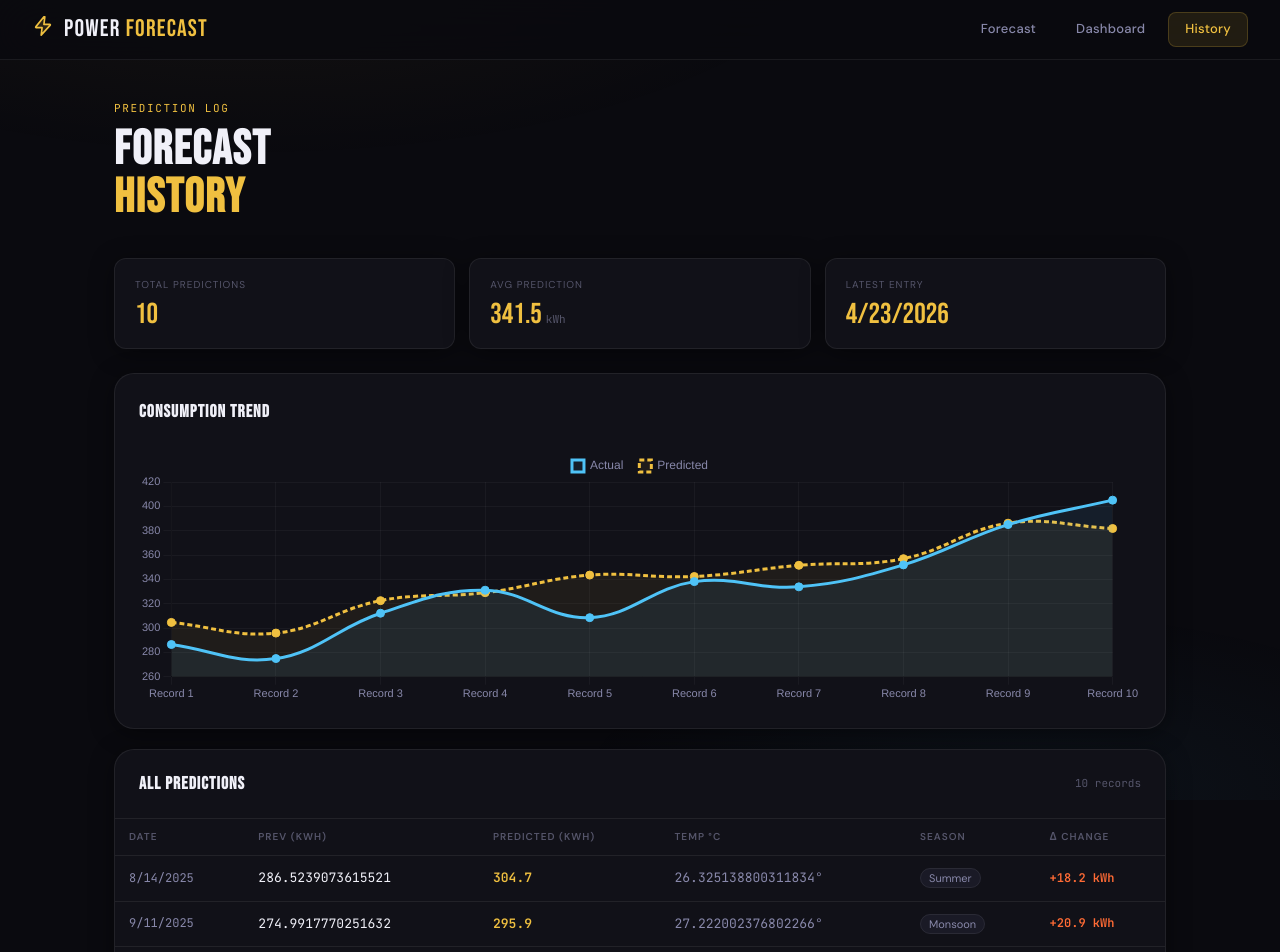
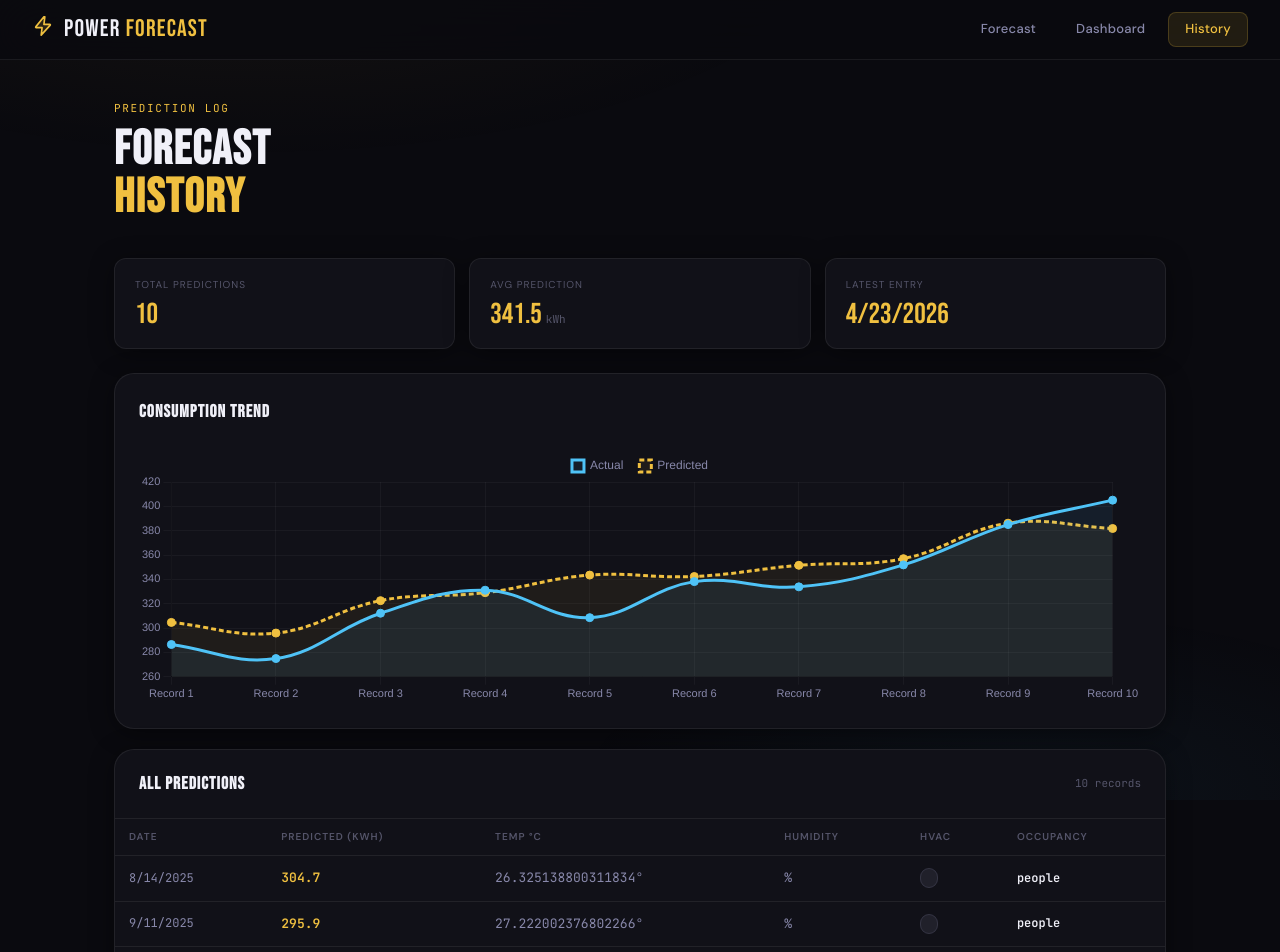
Before and after one commit to aryankhalati/Power-Forecast, a React (Vite) app in the folder Frontend/: page /history in a window 1280 px wide. Shown: the top 952 px of the page. Built offline with nearby package versions, Linux system fonts and the light colour scheme; no server answers.

Commit message:
Fixed history table columns

```diff
--- a/Frontend/src/components/HistoryTable.jsx
+++ b/Frontend/src/components/HistoryTable.jsx
@@ -6,7 +6,7 @@ export default function HistoryTable({ history }) {
     </div>
   )
 
-  const cols = ['Date', 'Prev (kWh)', 'Predicted (kWh)', 'Temp °C', 'Season', 'Δ Change']
+  const cols = ['Date', 'Predicted (kWh)', 'Temp °C', 'Humidity', 'HVAC', 'Occupancy']
 
   return (
     <div style={{ overflowX: 'auto' }}>
@@ -24,10 +24,7 @@ export default function HistoryTable({ history }) {
           </tr>
         </thead>
         <tbody>
-          {history.map((row, i) => {
-            const diff = row.predicted - row.prev_consumption
-            const up   = diff > 0
-            return (
+          {history.map((row, i) => (
             <tr key={i} style={{
               borderBottom:'1px solid var(--border)',
               transition:'background 0.15s',
@@ -35,34 +32,40 @@ export default function HistoryTable({ history }) {
               onMouseEnter={e => e.currentTarget.style.background = 'var(--bg3)'}
               onMouseLeave={e => e.currentTarget.style.background = 'transparent'}
             >
-                <td style={{ padding:'12px 14px', color:'var(--text2)', fontFamily:'var(--font-mono)', fontSize:'12px' }}>
+              <td style={{ padding:'12px 14px', color:'var(--text2)',
+                fontFamily:'var(--font-mono)', fontSize:'12px' }}>
                 {new Date(row.timestamp).toLocaleDateString()}
               </td>
-                <td style={{ padding:'12px 14px', fontFamily:'var(--font-mono)' }}>
-                  {row.prev_consumption}
-                </td>
-                <td style={{ padding:'12px 14px', fontFamily:'var(--font-mono)', color:'var(--accent)', fontWeight:600 }}>
+              <td style={{ padding:'12px 14px', fontFamily:'var(--font-mono)',
+                color:'var(--accent)', fontWeight:600 }}>
                 {row.predicted?.toFixed(1)}
               </td>
-                <td style={{ padding:'12px 14px', fontFamily:'var(--font-mono)', color:'var(--text2)' }}>
+              <td style={{ padding:'12px 14px', fontFamily:'var(--font-mono)',
+                color:'var(--text2)' }}>
                 {row.temperature}°
+              </td>
+              <td style={{ padding:'12px 14px', fontFamily:'var(--font-mono)',
+                color:'var(--text2)' }}>
+                {row.humidity}%
               </td>
               <td style={{ padding:'12px 14px' }}>
                 <span style={{
                   padding:'2px 8px', borderRadius:'20px', fontSize:'11px',
-                    background:'var(--bg3)', color:'var(--text2)',
-                    border:'1px solid var(--border)',
+                  background: row.hvac_usage === 'On'
+                    ? 'rgba(57,217,138,0.12)' : 'rgba(136,136,170,0.12)',
+                  color: row.hvac_usage === 'On' ? 'var(--green)' : 'var(--text3)',
+                  border: `1px solid ${row.hvac_usage === 'On'
+                    ? 'rgba(57,217,138,0.3)' : 'rgba(136,136,170,0.2)'}`,
                 }}>
-                    {row.season}
+                  {row.hvac_usage}
                 </span>
               </td>
-                <td style={{ padding:'12px 14px', fontFamily:'var(--font-mono)', fontSize:'12px',
-                  color: up ? '#ff6b35' : 'var(--green)', fontWeight:600 }}>
-                  {up ? '+' : ''}{diff.toFixed(1)} kWh
+              <td style={{ padding:'12px 14px', fontFamily:'var(--font-mono)',
+                fontSize:'12px', color:'var(--text)', fontWeight:600 }}>
+                {row.occupancy} people
               </td>
             </tr>
-            )
-          })}
+          ))}
         </tbody>
       </table>
     </div>
```
Lines whose indentation alone changed are shown as unchanged.
